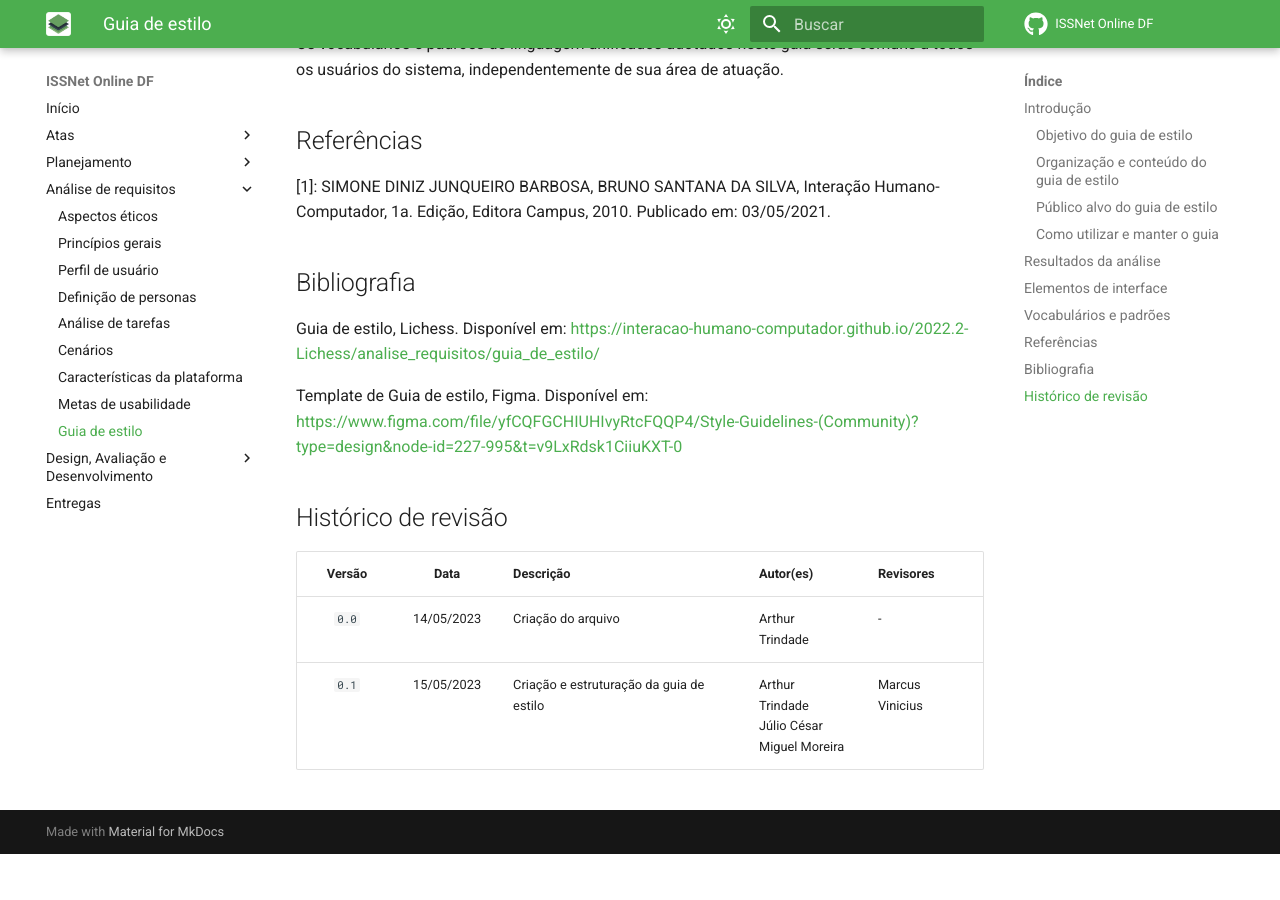
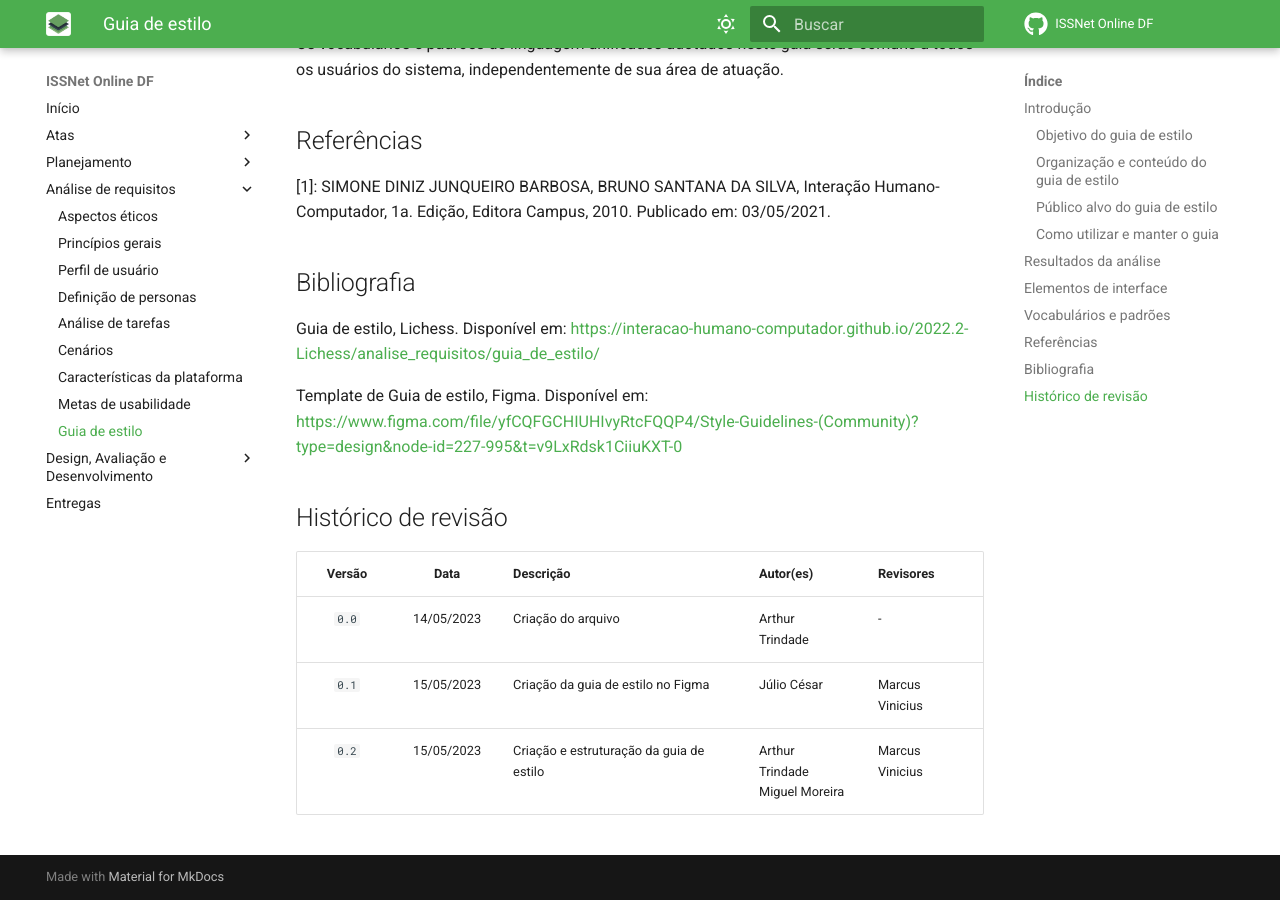
Before and after one commit to Interacao-Humano-Computador/2023.1-ISSNet, an MkDocs documentation site: the page built from gitpages/docs/analise_de_requisitos/guia_de_estilo.md, in a window 1280 px wide and 900 px high, scrolled down 2178 px. Built offline with MkDocs 1.6.1 and Material for MkDocs 9.7.7, drawn with Linux system fonts in a browser that asks for light colours; comment, search, counter and statistics services are not loaded; before the commit the page ends 3032 px from its top, so only the background shows below that.

```diff
--- a/gitpages/docs/analise_de_requisitos/guia_de_estilo.md
+++ b/gitpages/docs/analise_de_requisitos/guia_de_estilo.md
@@ -44,4 +44,5 @@ Template de Guia de estilo, Figma. Disponível em: <https://www.figma.com/file/y
 | Versão     | Data        | Descrição                                | Autor(es)                                        | Revisores       |
 | :--------: | :---------: | ---------------------------------------- | ------------------------------------------------ | --------------- |
 | `0.0`      |  14/05/2023 | Criação do arquivo                       | Arthur Trindade                                  | - |
-| `0.1`      |  15/05/2023 | Criação e estruturação da guia de estilo | Arthur Trindade<br>Júlio César<br>Miguel Moreira | Marcus Vinicius |
+| `0.1`      |  15/05/2023 | Criação da guia de estilo no Figma | Júlio César | Marcus Vinicius |
+| `0.2`      |  15/05/2023 | Criação e estruturação da guia de estilo | Arthur Trindade<br>Miguel Moreira                | Marcus Vinicius |
```
Also changed, not shown: gitpages/docs/analise_de_requisitos/analise_de_tarefas.md (+1 -0 lines), gitpages/docs/design_avaliacao_desenvolvimento/nivel1/plan_relato_storyboard.md (+1 -0 lines).
